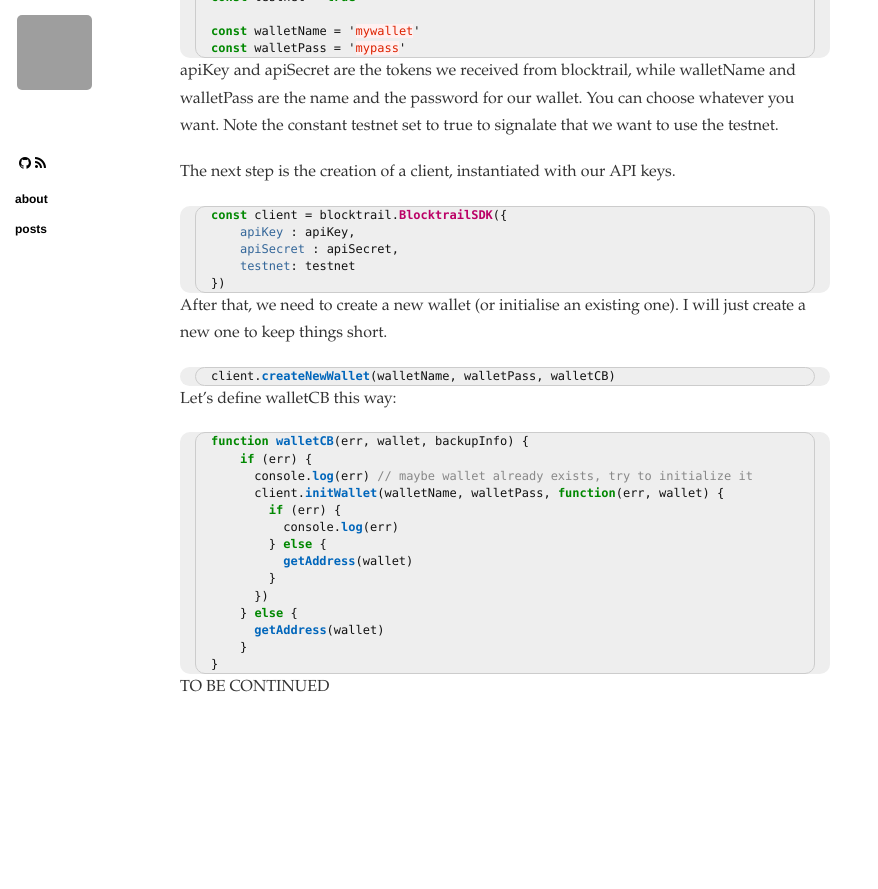
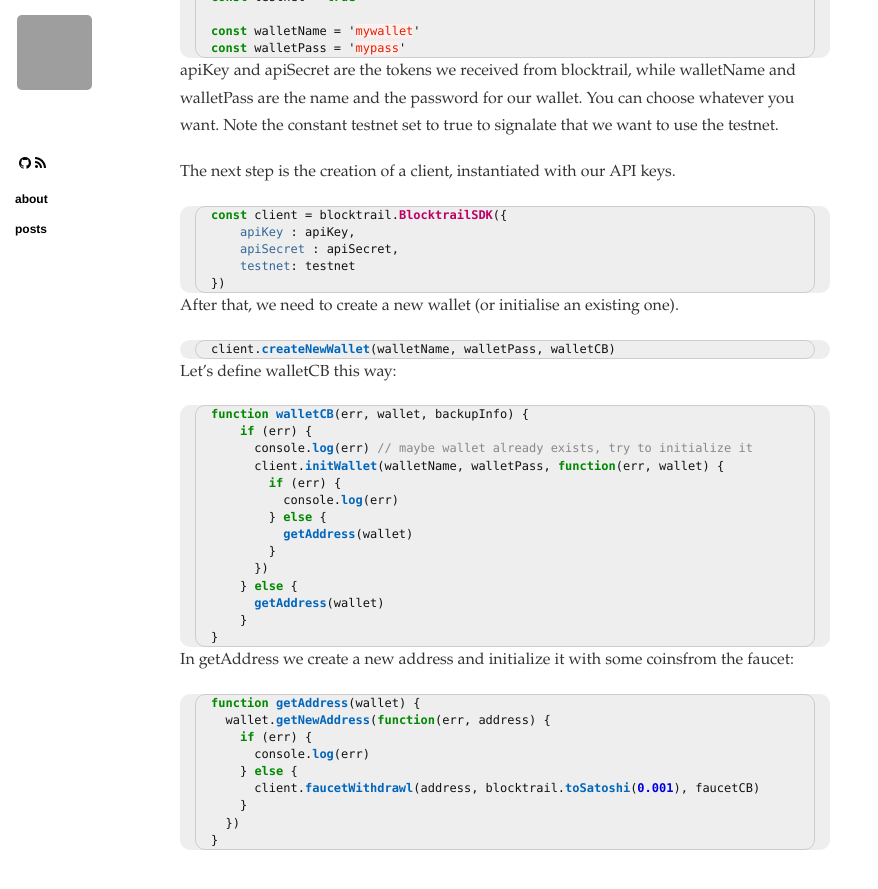
Before and after one commit to fbertone/blog.fbertone.it, a Jekyll site: the page built from _posts/2017-08-27-write-data-in-bitcoin-blockchain.md, in a window 1280 px wide and 900 px high, scrolled down 1203 px. Shown: the top 889 px of the window, without its empty margins (0-878 px from the left). Built offline with Jekyll 4.4.1, drawn with Linux system fonts in a browser that asks for light colours; nearby versions of some CDN libraries; before the commit the page ends 1955 px from its top, so only the background shows below that; grey boxes are pictures that could not be loaded.

Commit message:
Update 2017-08-27-write-data-in-bitcoin-blockchain.md

````diff
--- a/_posts/2017-08-27-write-data-in-bitcoin-blockchain.md
+++ b/_posts/2017-08-27-write-data-in-bitcoin-blockchain.md
@@ -60,7 +60,7 @@
 })
 ```
 
-After that, we need to create a new wallet (or initialise an existing one). I will just create a new one to keep things short.
+After that, we need to create a new wallet (or initialise an existing one).
 
 ```javascript
 client.createNewWallet(walletName, walletPass, walletCB)
@@ -85,4 +85,16 @@
 }
 ```
 
-TO BE CONTINUED
+In getAddress we create a new address and initialize it with some coinsfrom the faucet:
+
+```javascript
+function getAddress(wallet) {
+  wallet.getNewAddress(function(err, address) {
+    if (err) {
+      console.log(err)
+    } else {
+      client.faucetWithdrawl(address, blocktrail.toSatoshi(0.001), faucetCB)
+    }
+  })
+}
+```
````
